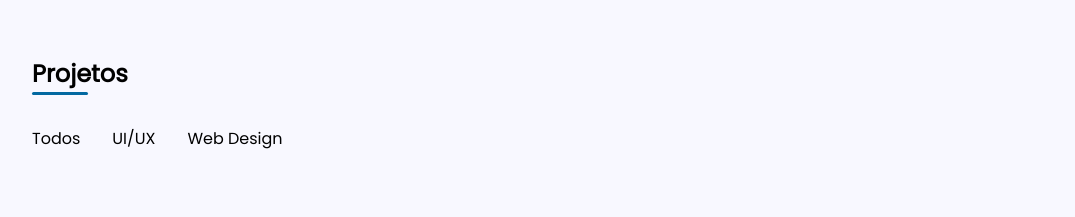
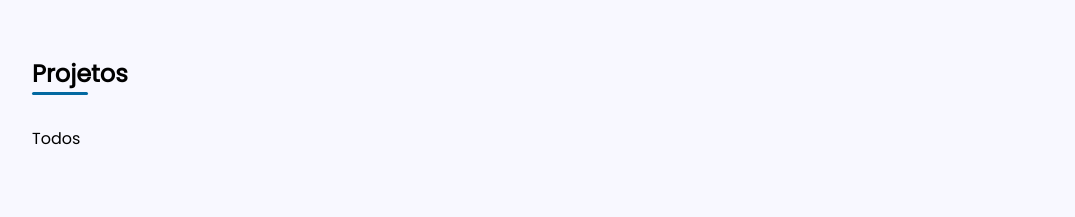
Before and after one commit to gabriel-santosdev/portfolio-prod-v2, a React (Vite) app: page / in a window 1280 px wide. Shown: the part 840-1057 px from the top of the page, without its empty margins (102-1177 px from the left). Built offline with nearby package versions, Linux system fonts and the light colour scheme.

Commit message:
feat: add modal in contact and new configuration in API

```diff
--- a/src/Data.jsx
+++ b/src/Data.jsx
@@ -113,60 +113,40 @@ export const skills = [
 
 export const btns = [
   { id: 1, name: "Todos", value: "all" },
-  { id: 2, name: "UI/UX", value: "ui/ux" },
-  { id: 3, name: "Web Design", value: "web design" },
+  //   { id: 2, name: "UI/UX", value: "ui/ux" },
+  //   { id: 3, name: "Web Design", value: "web design" },
 ];
 
 export const projects = [
   {
     id: 1,
     image: crud_project,
-    value: "web design",
+    value: "all",
     linkGithub: "https://github.com/gabriel-santosdev/crudjs",
     linkWeb: "https://crudview.netlify.app/",
   },
   {
     id: 2,
     image: cmc_project,
-    value: "ui/ux",
+    value: "all",
     linkGithub: "https://github.com/gabriel-santosdev/cmcservicoseletricos",
     linkWeb: "https://cmcservicoseletricos.netlify.app/",
   },
   {
     id: 3,
     image: githubfinder_project,
-    value: "ui/ux",
+    value: "all",
     linkGithub: "https://github.com/gabriel-santosdev/github-finder",
     linkWeb: "https://github-finder1.netlify.app/",
   },
   {
     id: 4,
     image: organo_project,
-    value: "web design",
+    value: "all",
     linkGithub: "https://github.com/gabriel-santosdev/ORGANO",
     linkWeb: "",
   },
-  {
-    id: 5,
-    image: rosc_project,
-    value: "ui/ux",
-    linkGithub: "https://github.com/gabriel-santosdev/ROSC",
-    linkWeb: "https://rosc-gabriel-santosdev.vercel.app/",
-  },
-  {
-    id: 6,
-    image: project6,
-    value: "all",
-    linkGithub: "www.google.com",
-    linkWeb: "www.linkedin.com",
-  },
-  {
-    id: 7,
-    image: project7,
-    value: "all",
-    linkGithub: "www.google.com",
-    linkWeb: "www.linkedin.com",
-  },
+
 ];
 
 
--- a/src/components/Contact.jsx
+++ b/src/components/Contact.jsx
@@ -2,6 +2,7 @@ import React from "react";
 import validator from 'validator'
 import { useState } from "react";
 import { contacts } from "../Data";
+import Modal from "./Modal/Modal";
 import axios from "axios";
 
 
@@ -11,13 +12,15 @@ const Contact = () => {
     name: '',
     message: '',
     email: '',
-    accesskey: '3d7e0189-0018-49b5-9a87-067a618d57fd',
+    accessKey: '3d7e0189-0018-49b5-9a87-067a618d57fd',
     subject: 'StaticForms - Contact Form',
   }
 
   const [form, setForm] = useState(initialFormValue);
   const [valid, setValid] = useState(true);
-
+  const [showModal, setShowModal] = useState(false);
+  const [message, setMessage] = useState('')
+  const [error, setError] = useState(false)
 
   const handleChange = (e) => {
     const { value, name } = e.target;
@@ -25,22 +28,28 @@ const Contact = () => {
     name === "email" && setValid(validator.isEmail(value));
     setForm({ ...form, [name]: value });
   }
-  console.log(form, valid)
-
   const handleSubmit = (e) => {
     e.preventDefault();
 
     if (valid) {
       const API = axios.create({
-        baseURL: 'https://api.staticforms.xyz/submit',
+        baseURL: 'https://api.staticforms.xyz',
         headers: {
           "Content-Type": 'application/json'
         },
       })
 
-      API.post(JSON.stringify(form))
-        .then((response) => { console.log(response) })
-        .catch((error) => { console.log(error) })
+      API.post('/submit', JSON.stringify(form))
+        .then((response) => {
+          setMessage('Sua mensagem foi enviada!')
+        })
+        .catch((error) => {
+          setMessage('Falha ao enviar sua mensagem.')
+          setError(true)
+        })
+        .finally(() => {
+          setShowModal(true)
+        })
 
     } else {
       setValid(false);
@@ -109,8 +118,11 @@ const Contact = () => {
               </button>
             </div>
           </div>
+
         </form>
       </div>
+      {showModal && <Modal message={message} error={error} changeToggle={() => setShowModal(false)} />}
+
     </div>
   );
 };
--- /dev/null
+++ b/src/components/Modal/Modal.jsx
@@ -0,0 +1,20 @@
+import { GrFormClose } from "react-icons/gr"
+import { IoMdCloseCircleOutline } from "react-icons/io"
+import { MdDone } from "react-icons/md"
+
+const Modal = ({ message, error, changeToggle }) => {
+    return (
+
+        <div className="absolute w-[350px] h-[200px] bg-slate-100 rounded flex flex-col items-center relative top-[-25vh] left-1/2 transform -translate-x-1/2 -translate-y-1/2 shadow-xl">
+            <button onClick={changeToggle} className=" ml-auto"><GrFormClose className="w-[30px] h-[30px]" /></button>
+
+            <div className="p-[50px]">
+                {error ? <IoMdCloseCircleOutline className=" w-[30px] h-[30px] m-auto" /> : <MdDone className=" w-[30px] h-[30px] m-auto" />}
+                <p className=" m-[10px] text-center">{message}</p>
+            </div>
+        </div >
+    )
+
+}
+
+export default Modal
```
